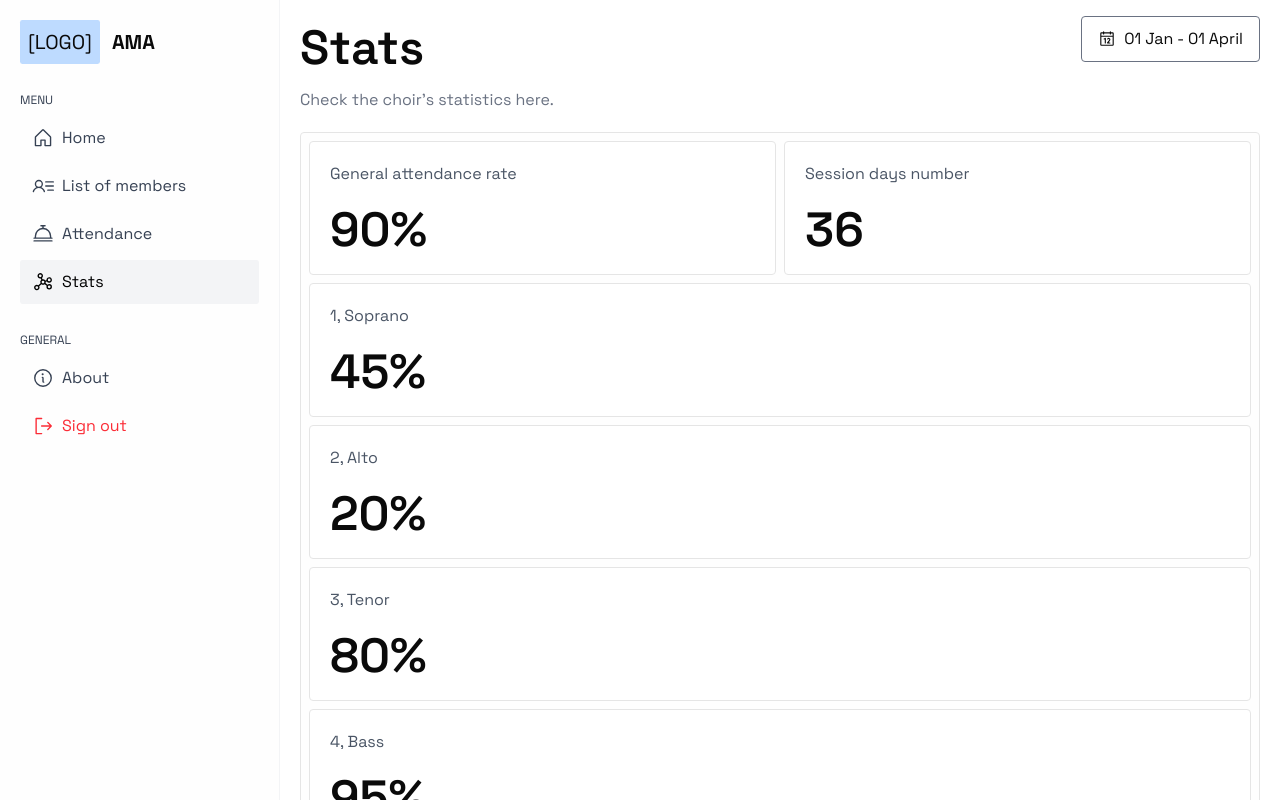
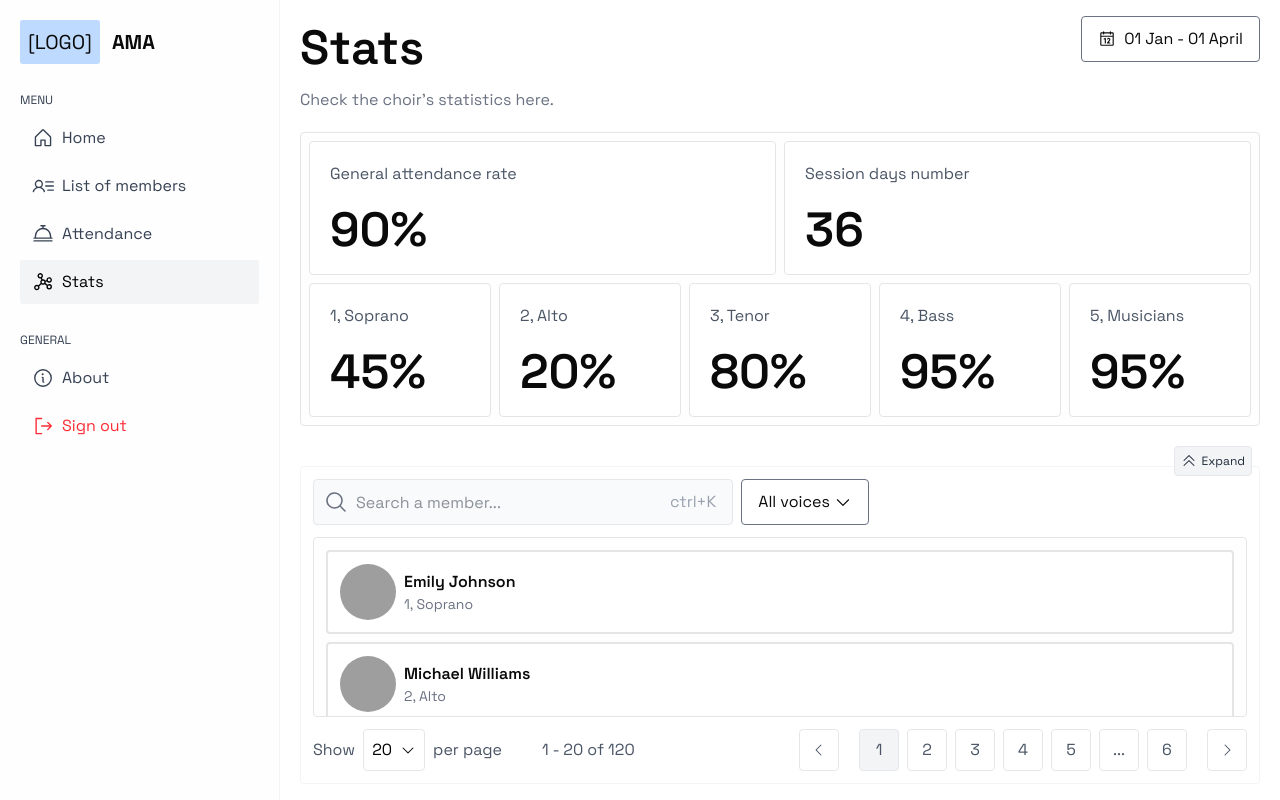
Before and after one commit to tojonirinaAndrian/ama-app, a Next.js app: page /stats in a window 1280 px wide. Built offline with nearby package versions, Linux system fonts and the light colour scheme; grey boxes are pictures that could not be loaded.

Commit message:
fixed flex cards

```diff
--- a/app/stats/page.tsx
+++ b/app/stats/page.tsx
@@ -128,7 +128,7 @@ export default function List() {
             <StatCard key={card.title} title={card.title} value={card.value} />
           ))}
         </div>
-        <div className="w-full flex gap-2 flex-wrap">
+        <div className="w-full flex *:w-full *:bg-white *:rounded gap-2 *:p-5 *:border">
           {voiceStats.map((card) => (
             <StatCard key={card.title} title={card.title} value={card.value} />
           ))}
--- a/package.json
+++ b/package.json
@@ -19,6 +19,7 @@
     "clsx": "^2.1.1",
     "date-fns": "^4.4.0",
     "embla-carousel-react": "^8.6.0",
+    "lint": "^1.2.2",
     "lucide-react": "^1.23.0",
     "motion": "^12.42.2",
     "next": "16.2.10",
```
Also changed, not shown: 1 other file (tests, documents, lock files or other folders).
